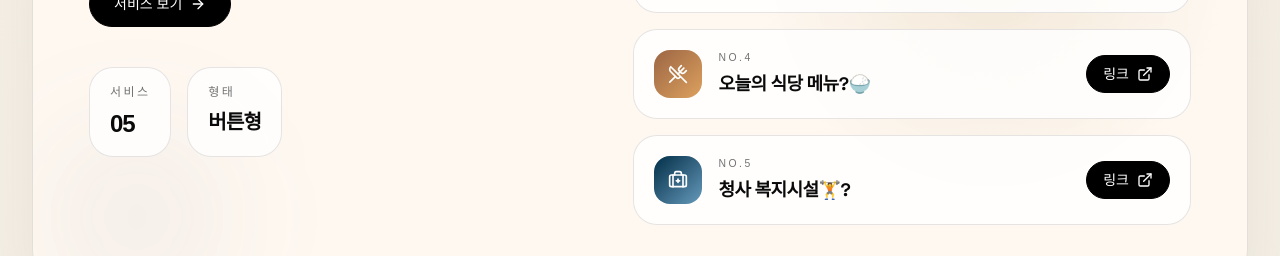
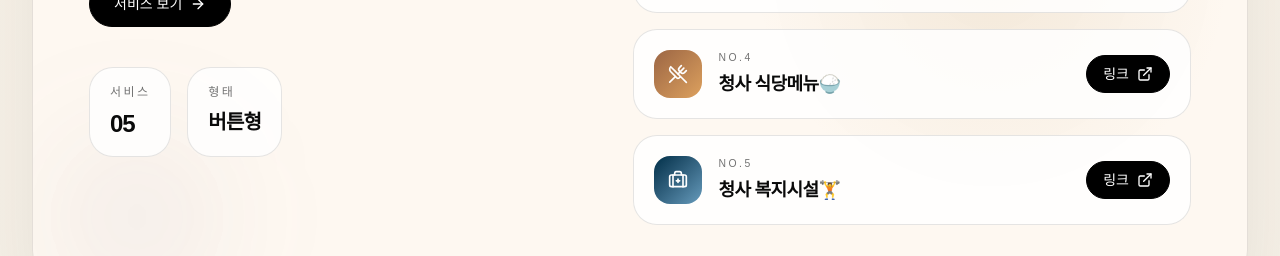
Before and after one commit to ai-studying-man/dapa, a Next.js app: page / in a window 1280 px wide. Shown: the part 445-701 px from the top of the page. Built offline with nearby package versions, Linux system fonts and the light colour scheme; a web font is replaced by a local one.

Commit message:
Refine landing page layout

```diff
--- a/src/app/page.tsx
+++ b/src/app/page.tsx
@@ -63,7 +63,7 @@ const services: Service[] = [
   {
     id: "lunch",
     volume: "No.4",
-    title: "오늘의 식당 메뉴?🍚",
+    title: "청사 식당메뉴🍚",
     description:
       "정부과천청사 구내식당 메뉴를 빠르게 확인할 수 있는 생활 정보 서비스",
     tags: ["#구내식당", "#점심메뉴", "#과천청사", "#오늘뭐먹지"],
@@ -75,7 +75,7 @@ const services: Service[] = [
   {
     id: "welfare",
     volume: "No.5",
-    title: "청사 복지시설🏋️?",
+    title: "청사 복지시설🏋️",
     description:
       "청사 내 복지시설과 편의 공간을 한 번에 확인할 수 있는 안내형 서비스",
     tags: ["#쾌적한청사생활", "#복지시설", "#은행", "#약국", "#식당", "#병원", "#대출", "#이발소"],
```
